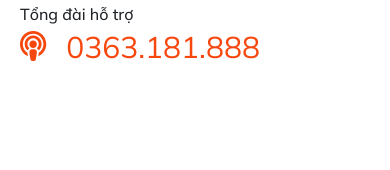
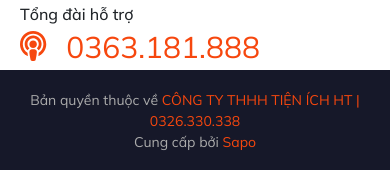
Before and after one commit to hungitytng99/lv-shop-user, a Next.js app: page / in a window 390 px wide. Shown: the part 2994-3164 px from the top of the page. Before the commit the page ends 3064 px from the top, so only its background shows below. Built offline with nearby package versions, Linux system fonts and the light colour scheme; no server answers.

Commit message:
completing footer

```diff
--- a/src/components-share/Carousel/CarouselBannerHomePage.js
+++ b/src/components-share/Carousel/CarouselBannerHomePage.js
@@ -1,8 +1,8 @@
 import React, { Component } from "react"
 import "react-responsive-carousel/lib/styles/carousel.min.css" // requires a loader
 import { Carousel } from "react-responsive-carousel"
+import Image from "next/dist/client/image"
 import { ImagesPath } from "src/constants/ImagesPath"
-import Image from "next/dist/client/image"
 export default function CarouselBannerHomePage() {
     return (
         <Carousel autoPlay={true} interval={5000} showArrows={false} infiniteLoop={true} showThumbs={false} emulateTouch={true}>
--- a/src/components/layout/footer/Footer.js
+++ b/src/components/layout/footer/Footer.js
@@ -154,6 +154,23 @@ export default function Footer() {
                     </Row>
                 </div>
             </Container>
+            <div className="footer-copyright">
+                <Container>
+                    <Row>
+                        <Col>
+                            <span>
+                                Bản quyền thuộc về
+                                <span style={{ color: "#f6470e" }}> CÔNG TY THHH TIỆN ÍCH HT | 0326.330.338 </span>
+                                <span className="hidden_sign"> | </span>
+                            </span>
+                            <span>
+                                Cung cấp bởi
+                                <span style={{ color: "#f6470e" }}> Sapo</span>
+                            </span>
+                        </Col>
+                    </Row>
+                </Container>
+            </div>
         </div>
     )
 }
--- a/src/components/layout/footer/_footer.scss
+++ b/src/components/layout/footer/_footer.scss
@@ -106,6 +106,22 @@
             }
         }
     }
+
+    &-copyright {
+        background: #161829;
+        color: #acacac;
+        padding-top: 20px;
+        padding-bottom: 20px;
+        & > div {
+            font-size: 14px;
+            & > div {
+                & > div {
+                    display: flex;
+                    justify-content: center;
+                }
+            }
+        }
+    }
 }
 @media only screen and (max-width: 767px) {
     .footer {
@@ -179,5 +195,20 @@
                 }
             }
         }
+        &-copyright {
+            .hidden_sign {
+                display: none;
+            }
+            & > div {
+                & > div {
+                    & > div {
+                        display: flex;
+                        flex-direction: column;
+                        align-items: center;
+                        text-align: center;
+                    }
+                }
+            }
+        }
     }
 }
```
Also changed, not shown: 1 other file (tests, documents, lock files or other folders).
